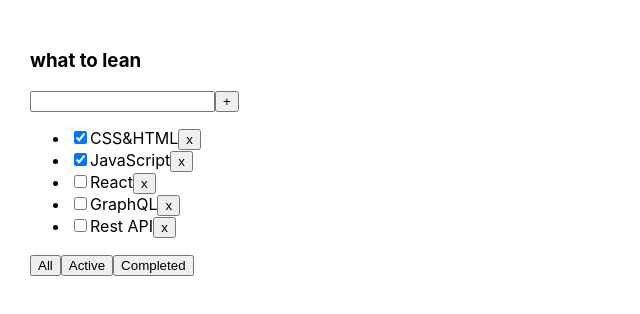
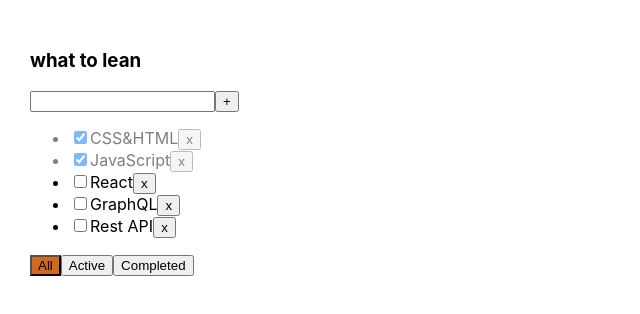
Before and after one commit to RomaPoo123/Todolist, a React (Create React App) app: page / in a window 1280 px wide. Shown: the top 314 px of the page, without its empty margins (0-640 px from the left). Built offline with nearby package versions, Linux system fonts and the light colour scheme.

Commit message:
Ver 1.0.3

```diff
--- a/src/App.css
+++ b/src/App.css
@@ -6,3 +6,18 @@
 .App > div {
   margin-right: 50px;
 }
+
+.error {
+  border: red  1px solid;
+}
+
+.error-message {
+  color: red;
+}
+
+.active-filter {
+  background-color: chocolate;
+}
+.is-Done {
+  opacity: 0.5;
+}
--- a/src/App.tsx
+++ b/src/App.tsx
@@ -56,9 +56,12 @@ function App() {
 
   const [filter, setFilter] = React.useState<FilterValueType>("All")
 
+  const [error, setError] = useState<string | null>(null)
+
   const cahgeFilter = (filter: FilterValueType) => {
     setFilter(filter)
   }
+
 
   function filterTasks(allTask: Array<TaskType>, filter: FilterValueType) {
     switch (filter) {
@@ -77,19 +80,33 @@ function App() {
     setTasks(newTasksState);
   }
   function addTask(title: string) {
-    let newTask: TaskType = { id: v1(), title: title, isDone: false }
+    if (title.trim() === "") {
+      setError("Title is required")
+      return
+    }
+    let newTask: TaskType = { id: v1(), title: title.trim(), isDone: false }
     setTasks([newTask, ...tasks])
   }
 
+  function changeStatus(taskId: string, isDone: boolean) {
+    let task: TaskType | undefined = tasks.find(t => t.id === taskId);
+    if (task) { task.isDone = isDone }
+    setTasks([...tasks]);
+
+  }
 
   return (
     <div className="App">
       <Todolist
         title={"what to lean"}
         tasks={FilterNewArr}
+        error={error}
+        filter={filter}
         removeTask={removeTask}
         cahgeFilter={cahgeFilter}
         addTask={addTask}
+        changeTaskStatus={changeStatus}
+        setError={setError}
       />
       {/*  {listArray.map(list => {
         return (
--- a/src/components/todolist/Todolist.tsx
+++ b/src/components/todolist/Todolist.tsx
@@ -5,23 +5,33 @@ import { TaskType, FilterValueType } from "../../App"
 type TodolistPropsType = {
     title: string
     tasks: Array<TaskType>
+    error: string | null
+    filter: FilterValueType
     removeTask: (id: string) => void
     cahgeFilter: (filter: FilterValueType) => void
     addTask: (title: string) => void
+    changeTaskStatus: (taskId: string, isDone: boolean) => void
+    setError: (error: string | null) => void
+
 }
 
 
-export const Todolist = ({ title, tasks, removeTask, cahgeFilter, addTask }: TodolistPropsType) => {
+export const Todolist = ({ title, tasks, error, filter, removeTask, cahgeFilter, addTask, changeTaskStatus, setError }: TodolistPropsType) => {
 
-    const [newTaskTitle, setNewTaskTitle] = useState("")
+    const [newTaskTitle, setNewTaskTitle] = useState<string>("")
     // logic
     const tasksList: JSX.Element = tasks.length === 0 ? <span>Yor taskslist is empty</span>
         : <ul>
             {tasks.map(task => {
                 const onRemoveTaskHandler = () => removeTask(task.id);
+                const onChangeHandler = (e: ChangeEvent<HTMLInputElement>) => { changeTaskStatus(task.id, e.currentTarget.checked) }
                 return (
-                    <li key={task.id}>
-                        <input type="checkbox" checked={task.isDone} />
+                    <li key={task.id} className={task.isDone ? "is-Done" : ""}>
+                        <input
+                            type="checkbox"
+                            checked={task.isDone}
+                            onChange={onChangeHandler}
+                        />
                         <span>{task.title}</span>
                         <button onClick={onRemoveTaskHandler}>x</button>
                     </li>
@@ -32,10 +42,13 @@ export const Todolist = ({ title, tasks, removeTask, cahgeFilter, addTask }: Tod
             )}
         </ul>
 
+    // Handlers
     const onChangeHandler = (e: ChangeEvent<HTMLInputElement>) => {
         setNewTaskTitle(e.currentTarget.value)
     }
     const onKeyPressHandler = (e: KeyboardEvent<HTMLInputElement>) => {
+        setError(null)
+
         if (e.charCode === 13) {
             addTask(newTaskTitle);
             setNewTaskTitle("")
@@ -59,14 +72,17 @@ export const Todolist = ({ title, tasks, removeTask, cahgeFilter, addTask }: Tod
                 <input
                     value={newTaskTitle}
                     onChange={onChangeHandler}
-                    onKeyPress={onKeyPressHandler} />
+                    onKeyPress={onKeyPressHandler}
+                    className={error ? "error" : ""}
+                />
                 <button onClick={onClickHandler}>+</button>
+                {error && <div className="error-message">Field is required</div>}
             </div>
             {tasksList}
             <div>
-                <button onClick={onAllClickHandler}>All</button>
-                <button onClick={onActivelClickHandler}>Active</button>
-                <button onClick={onCompletedClickHandler}>Completed</button>
+                <button className={filter === "All" ? "active-filter" : ""} onClick={onAllClickHandler}>All</button>
+                <button className={filter === "Active" ? "active-filter" : ""} onClick={onActivelClickHandler}>Active</button>
+                <button className={filter === "Completed" ? "active-filter" : ""} onClick={onCompletedClickHandler}>Completed</button>
             </div>
         </div>
     )
```
